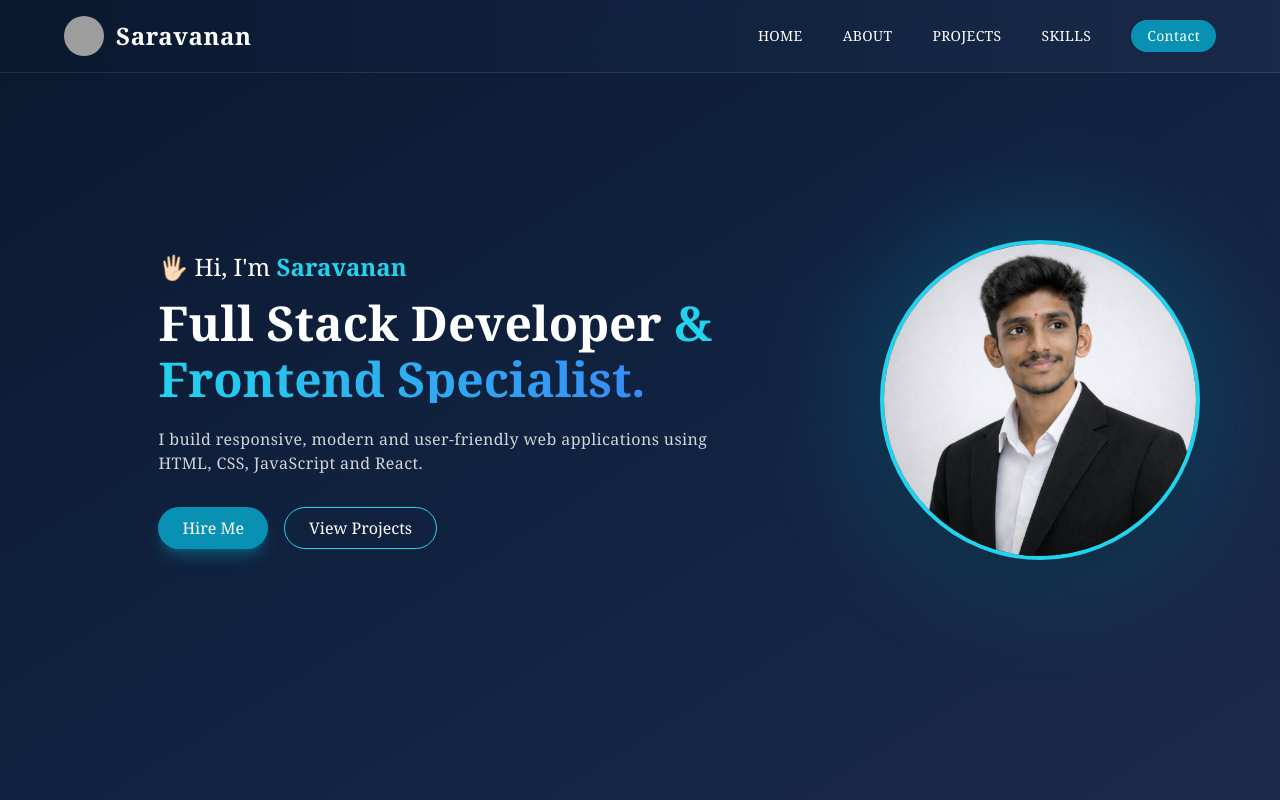
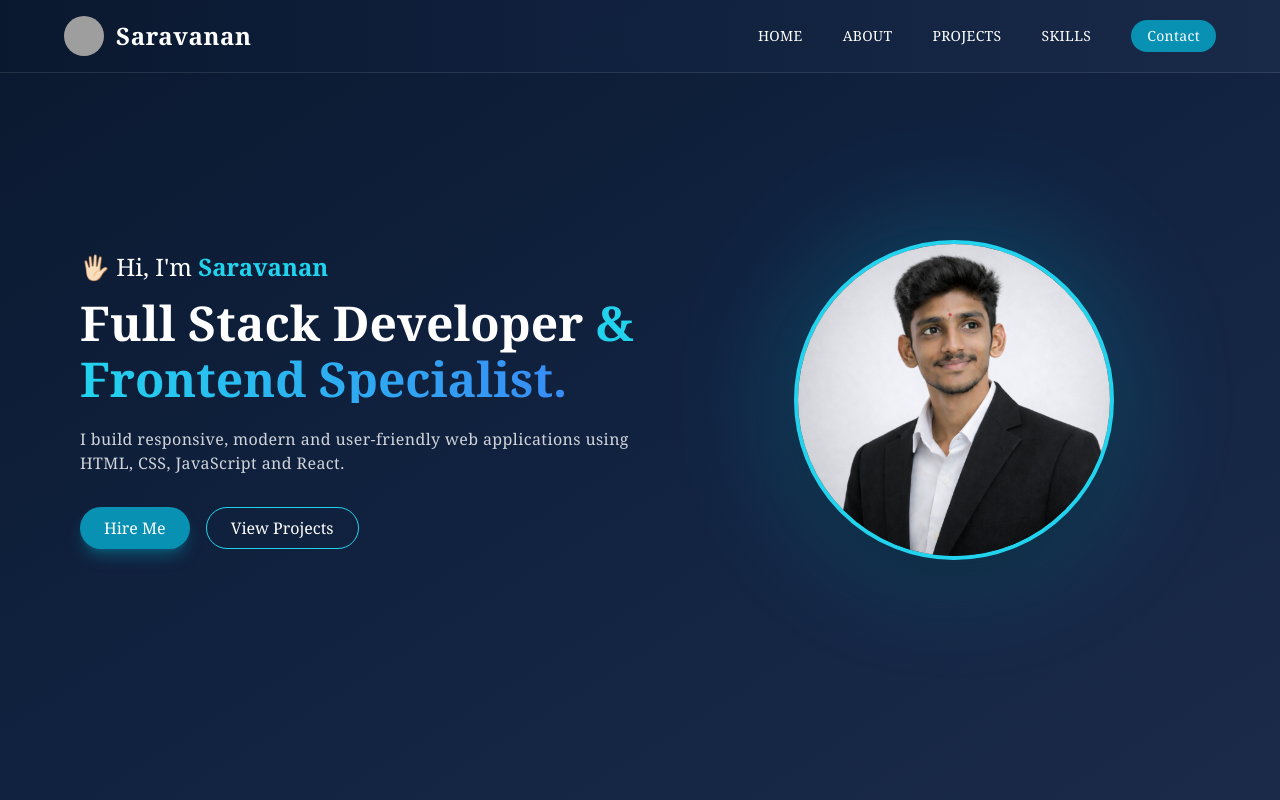
Before and after one commit to saravanan642/React-portfolio, a React (Create React App) app: page / in a window 1280 px wide. Shown: the top 800 px of the page. Built offline with nearby package versions, Linux system fonts and the light colour scheme; grey boxes are pictures that could not be loaded.

Commit message:
complete  project .js

```diff
--- a/src/Compoents/Home.js
+++ b/src/Compoents/Home.js
@@ -4,12 +4,12 @@ import profile from "../Assests/saravanan.png";
 const Home = () => {
   return (
     <section className="min-h-screen flex items-center justify-center px-6 md:px-20
-    bg-gradient-to-br from-[#0a192f] via-[#112240] to-[#1b2a49]">
+    bg-gradient-to-br from-[#0a192f] via-[#112240] to-[#1b2a49] ">
 
-      <div className="flex flex-col-reverse md:flex-row items-center justify-between gap-20  w-full max-w-6xl">
+      <div className="flex flex-col-reverse md:flex-row items-center  gap-40  w-full max-w-6xl">
 
         {/* Left Content */}
-        <div className="text-white font-serif max-w-3xl text-center md:text-left md:ml-[7%]">
+        <div className="text-white font-serif max-w-3xl text-center md:text-left md:ml-[%]">
 
           {/* Greeting */}
           <p className="text-lg md:text-2xl mb-4 animate-fadeIn">
```
